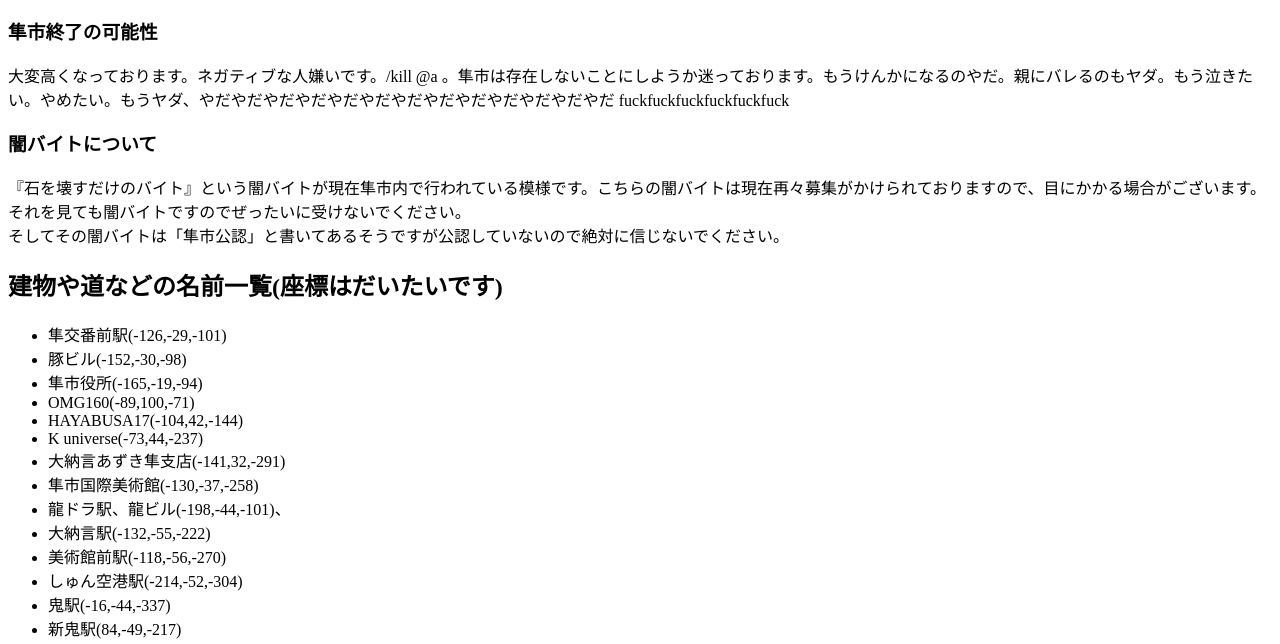
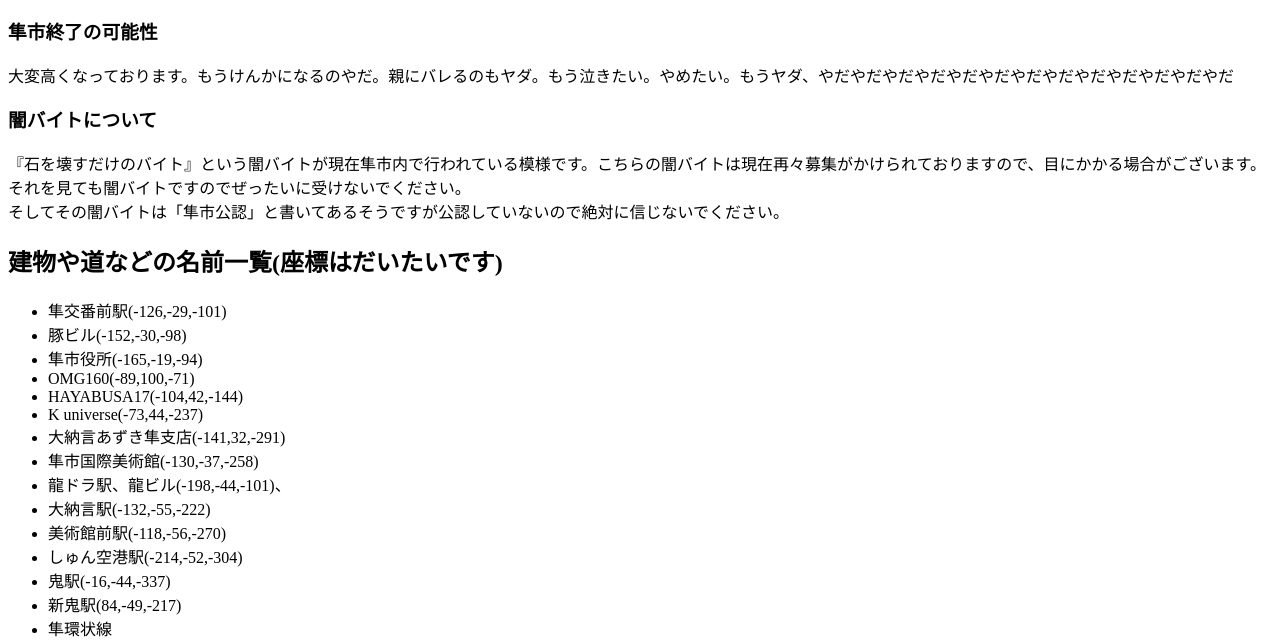
Before and after one commit to marimesyosinsya/HAYABUSACITY, a plain HTML site: page index.html in a window 1280 px wide. Shown: the part 127-771 px from the top of the page. Drawn offline with Linux system fonts and the light colour scheme.

Commit message:
Update index.html

```diff
--- a/index.html
+++ b/index.html
@@ -16,8 +16,7 @@
             <h2>重要</h2>
             <article>
                 <h3>隼市終了の可能性</h3>
-                <p>大変高くなっております。ネガティブな人嫌いです。/kill @a 。隼市は存在しないことにしようか迷っております。もうけんかになるのやだ。親にバレるのもヤダ。もう泣きたい。やめたい。もうヤダ、やだやだやだやだやだやだやだやだやだやだやだやだやだ
-                fuckfuckfuckfuckfuckfuck</p>
+                <p>大変高くなっております。もうけんかになるのやだ。親にバレるのもヤダ。もう泣きたい。やめたい。もうヤダ、やだやだやだやだやだやだやだやだやだやだやだやだやだ</p>
             <article>
                 <h3>闇バイトについて</h3>
                 <p>『石を壊すだけのバイト』という闇バイトが現在隼市内で行われている模様です。こちらの闇バイトは現在再々募集がかけられておりますので、目にかかる場合がございます。<br>
```
